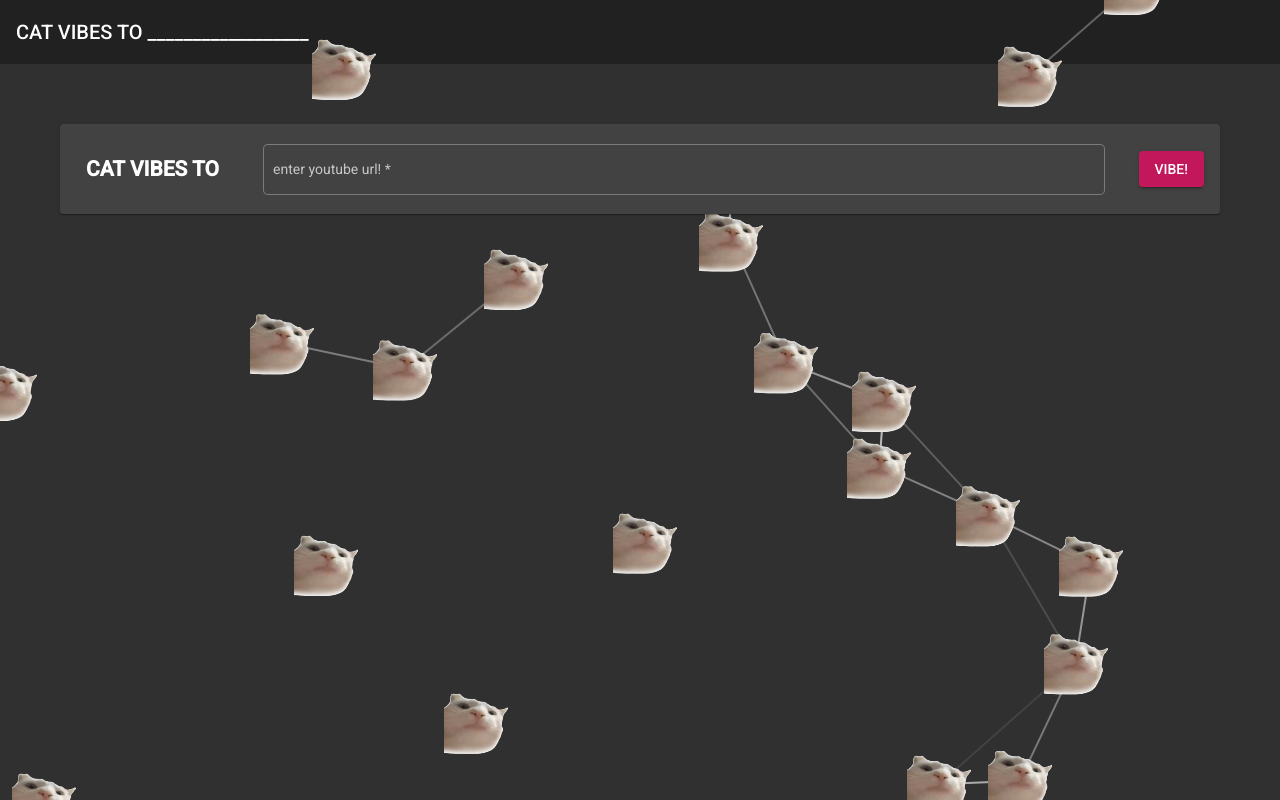
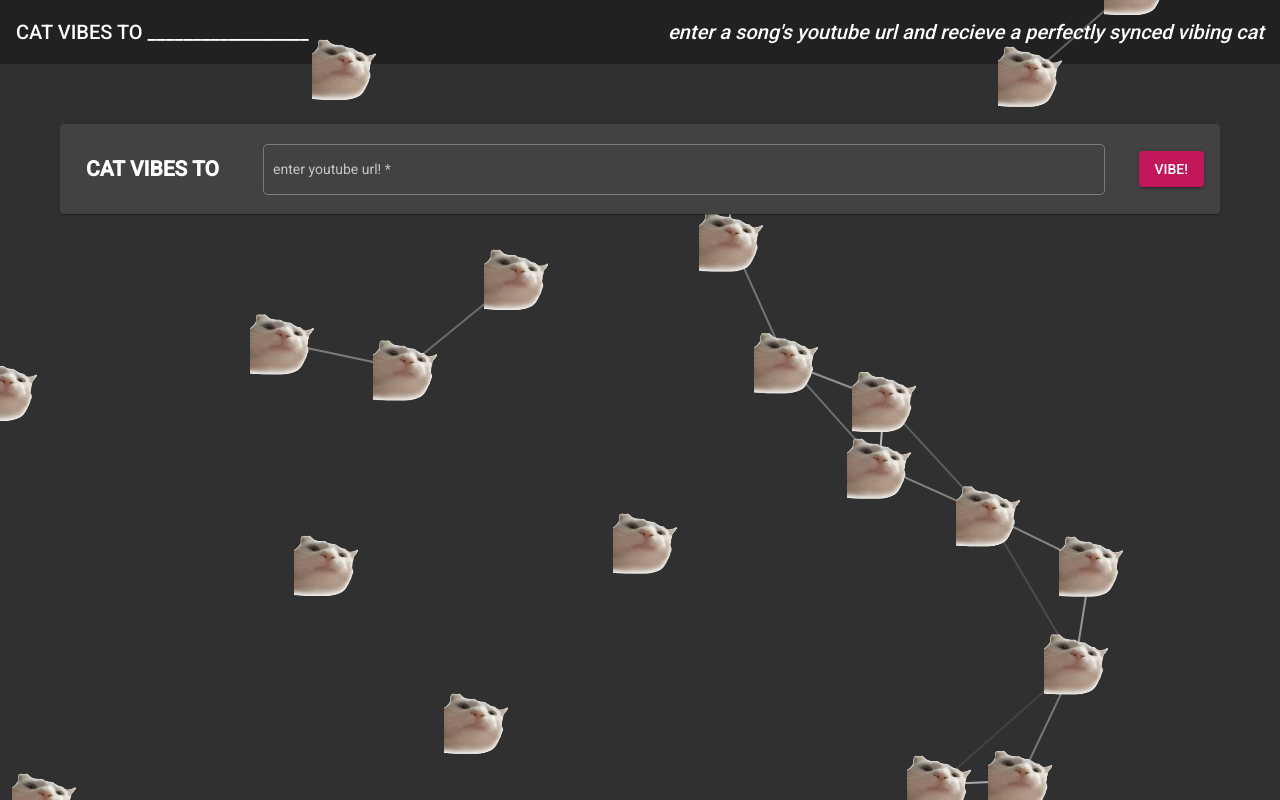
Before and after one commit to CatVibesToSpace/CatVibesToSpace, an Angular app in the folder angular-app/catvibes/: page / in a window 1280 px wide. Built offline with nearby package versions, Linux system fonts and the light colour scheme; what @angular/fire would draw is missing.

Commit message:
Added tagline

```diff
--- a/angular-app/catvibes/src/app/app.component.html
+++ b/angular-app/catvibes/src/app/app.component.html
@@ -1,7 +1,7 @@
 <div id="particles-js"></div>
 <body class="mat-app-background">
   <mat-toolbar>
-    <span>CAT VIBES TO __________________</span>
+    <span class="example-spacer">CAT VIBES TO __________________</span><em>enter a song's youtube url and recieve a perfectly synced vibing cat</em>
   </mat-toolbar>
 
   <mat-card class="example-card">
```
